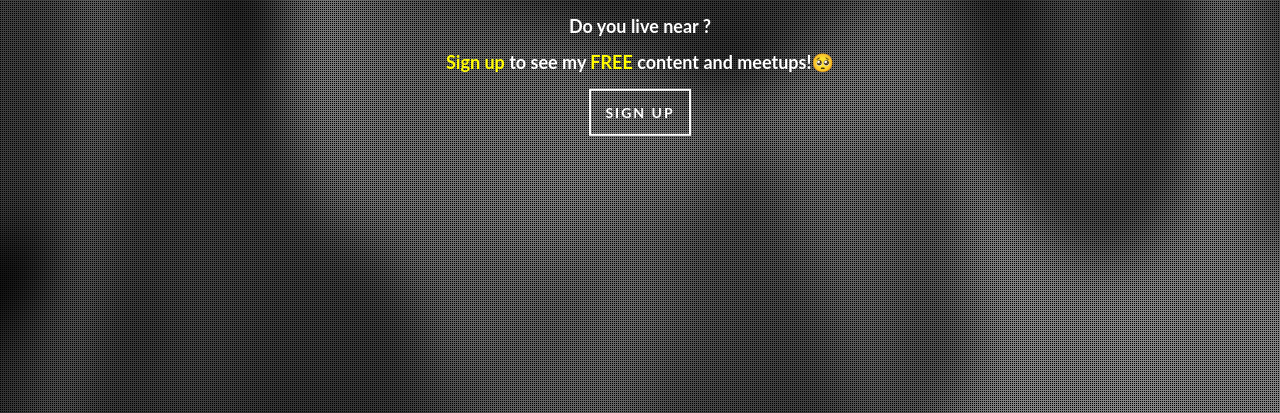
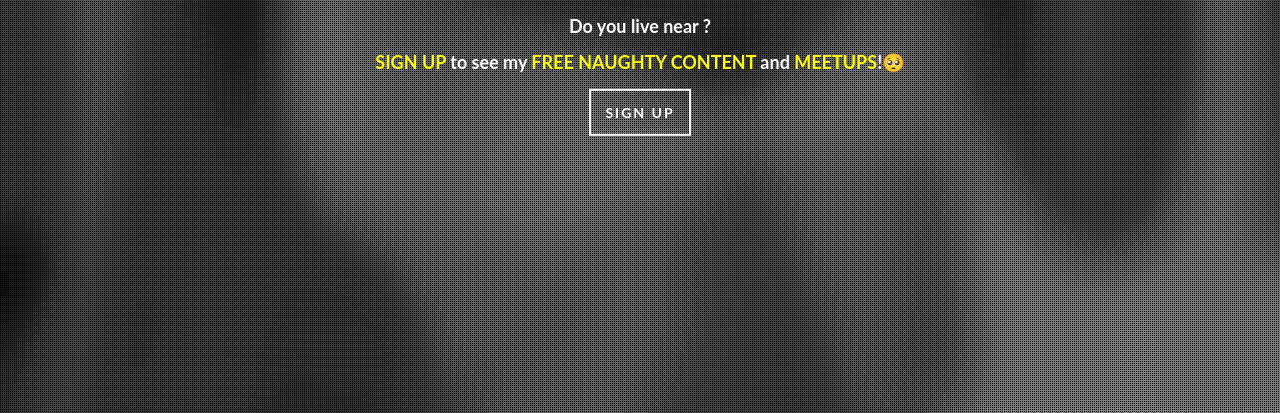
Before and after one commit to snapbaby/snapbaby.github.io, a plain HTML site: page location.html in a window 1280 px wide. Shown: the part 387-800 px from the top of the page. Drawn offline with Linux system fonts and the light colour scheme.

Commit message:
Update location.html

```diff
--- a/location.html
+++ b/location.html
@@ -39,7 +39,7 @@
 
 
     <h1 class="text">
-    <p>Do you live near <b><span style="color:#FFFC00" id="city"></span>?</b><br><br><span style="color:#FFFC00">Sign up</span> to see my <span style="color:#FFFC00">FREE</span> content and meetups!🥺</p>
+    <p>Do you live near <b><span style="color:#FFFC00" id="city"></span>?</b><br><br><span style="color:#FFFC00">SIGN UP</span> to see my <span style="color:#FFFC00">FREE NAUGHTY CONTENT</span> and <span style="color:#FFFC00">MEETUPS</span>!🥺</p>
     <div id="k" onclick="b()"><div class="btn"><a class="big-background-btn" href="https://loveclick.life/?u=wgdp607&amp;o=qf2a4z7">SIGN UP</a></div></div>
 
     </h1></div>
```
